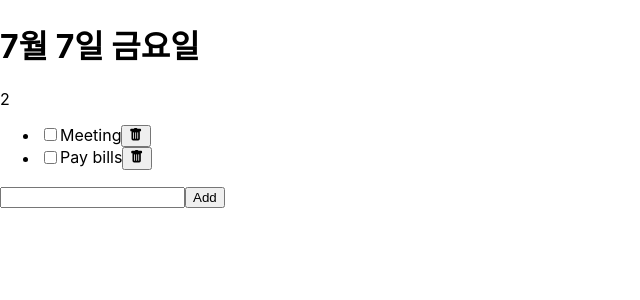
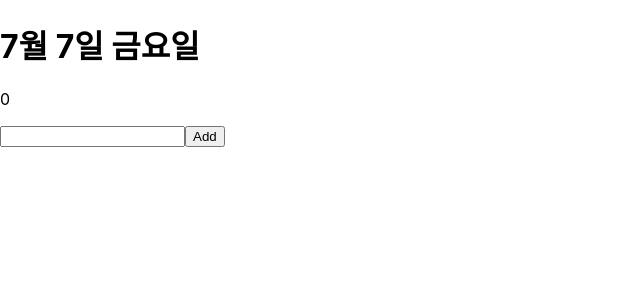
Before and after one commit to deepbm/to-do-list, a React (Create React App) app: page / in a window 1280 px wide. Shown: the top 300 px of the page, without its empty margins (0-640 px from the left). Built offline with nearby package versions, Linux system fonts and the light colour scheme; the HTML template or start-up script is replaced by a standard one.

Commit message:
Add: save to localStorage

```diff
--- a/src/components/ToDoList.jsx
+++ b/src/components/ToDoList.jsx
@@ -3,7 +3,7 @@ import ToDoListItem from './ToDoListItem';
 import AddForm from './AddForm';
 
 export default function ToDoList() {
-  const [todos, setTodos] = useState(initialTodos);
+  const [todos, setTodos] = useState(readTodosFromLocalstorage);
   const [total, setTotal] = useState(0);
   const handleAdd = todo => {
     setTodos(prev => [...prev, todo]);
@@ -17,22 +17,29 @@ export default function ToDoList() {
 
   useEffect(() => {
     setTotal(todos.length);
+    localStorage.setItem('todos', JSON.stringify(todos));
   }, [todos]);
 
   return (
     <>
       <p>{total}</p>
       <ul>
-        {todos.map(todo => (
-          <ToDoListItem key={todo.id} todo={todo} onUpdate={handleUpdate} onDelete={handleDelete} />
-        ))}
+        {todos.length > 0 &&
+          todos.map(todo => (
+            <ToDoListItem
+              key={todo.id}
+              todo={todo}
+              onUpdate={handleUpdate}
+              onDelete={handleDelete}
+            />
+          ))}
       </ul>
       <AddForm onAdd={handleAdd} />
     </>
   );
 }
 
-const initialTodos = [
-  { id: 1, text: 'Meeting', status: 'active' },
-  { id: 2, text: 'Pay bills', status: 'active' },
-];
+const readTodosFromLocalstorage = () => {
+  const todos = localStorage.getItem('todos');
+  return todos ? JSON.parse(todos) : [];
+};
```
